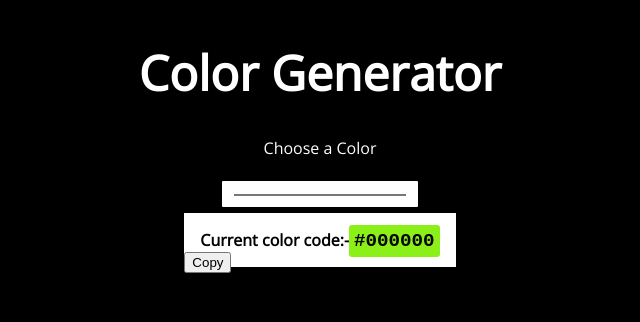
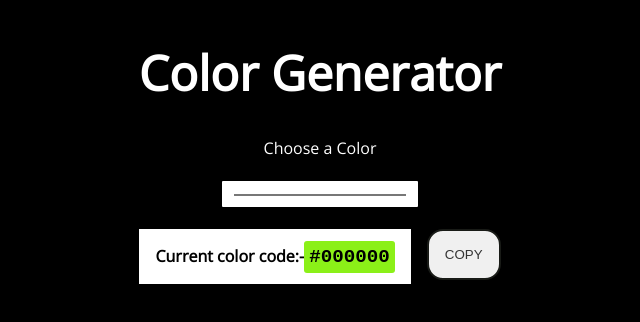
Before and after one commit to mestro65/color-generator, a plain HTML site: page index.html in a window 1280 px wide. Shown: the whole page, without its empty margins (320-960 px from the left). Drawn offline with nearby package versions, Linux system fonts and the light colour scheme; some packages are replaced by stand-ins of ours; a script that the page names is missing.

Commit message:
Update style.css

```diff
--- a/css/style.css
+++ b/css/style.css
@@ -1,3 +1,21 @@
+:root {
+    --mount-meadow: #1bbc9c;
+    --white-smoke: #f0f0f0;
+    --night-rider: #343434;
+    --black: #191b17;
+    --transition: all 0.5s ease-in-out;
+}
+
+html {
+    scroll-behavior: smooth;
+    -ms-overflow-style: none;
+    scrollbar-width: none;
+}
+
+html::-webkit-scrollbar {
+    display: none;
+}
+
 body {
     display: flex;
     flex-direction: column;
@@ -45,3 +63,31 @@ code {
 .label-class {
     font-family: 'Open Sans', sans-serif;
 }
+
+.color-code {
+    display: flex;
+    margin: auto;
+}
+
+.hero-btns {
+    padding-left: 1rem;
+}
+
+.btn-white {
+    outline: 0;
+    border: 2.5px solid #191b17;
+    border-radius: 1rem;
+    padding: 1rem 2rem;
+    text-transform: uppercase;
+    background: var(--white-smoke);
+    color: var(--night-rider);
+    transition: var(--transition);
+    cursor: pointer;
+    padding-left: 1rem;
+    padding-right: 1rem;
+}
+
+.btn-white:hover {
+    background: transparent;
+    color: var(--white-smoke);
+}
```
